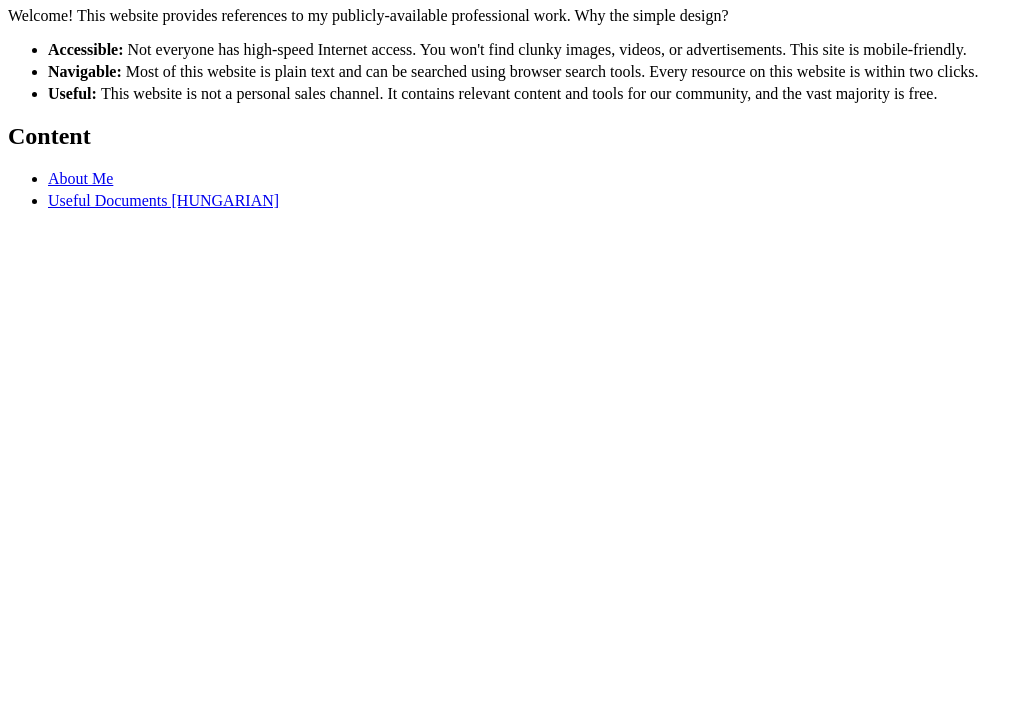
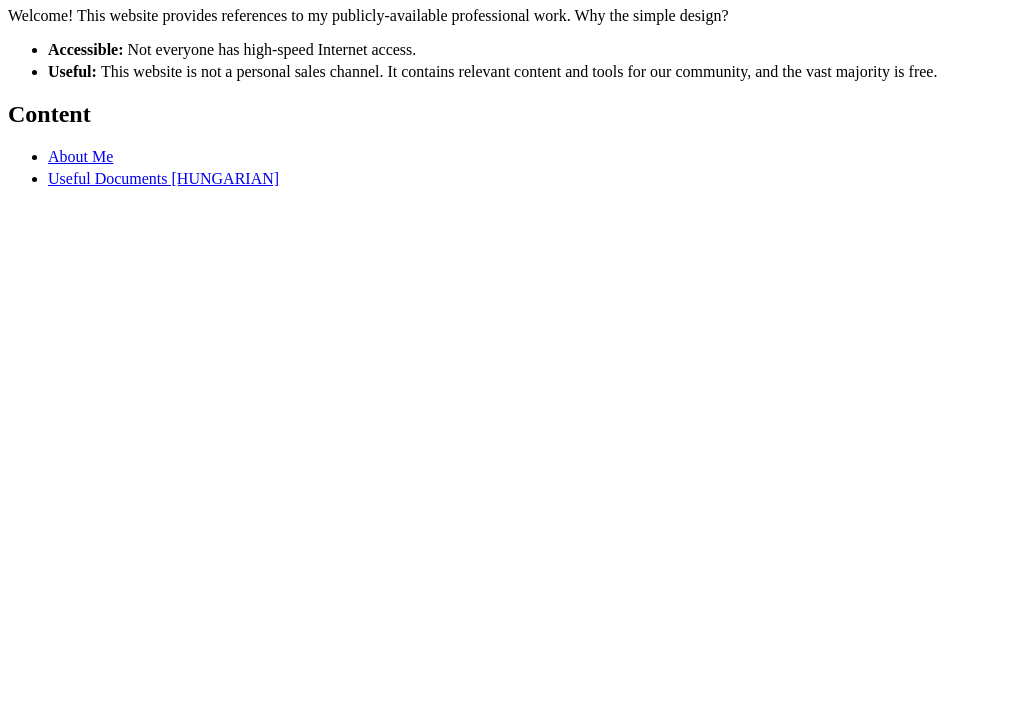
Before and after one commit to tothmate1017/my-website, a plain HTML site: page index.html in a window 1280 px wide. Shown: the part 73-800 px from the top of the page, without its empty margins (0-1029 px from the left). Drawn offline with Linux system fonts and the light colour scheme.

Commit message:
Update index.html

```diff
--- a/index.html
+++ b/index.html
@@ -18,13 +18,6 @@
         <ul>
             <li>
                 <b>Accessible: </b>Not everyone has high-speed Internet access.
-                You won't find clunky images, videos, or advertisements.
-                This site is mobile-friendly.
-            </li>
-            <li>
-                <b>Navigable: </b>Most of this website is plain text
-                and can be searched using browser search tools.
-                Every resource on this website is within two clicks.
             </li>
             <li>
                 <b>Useful: </b>This website is not a personal sales channel.
```
